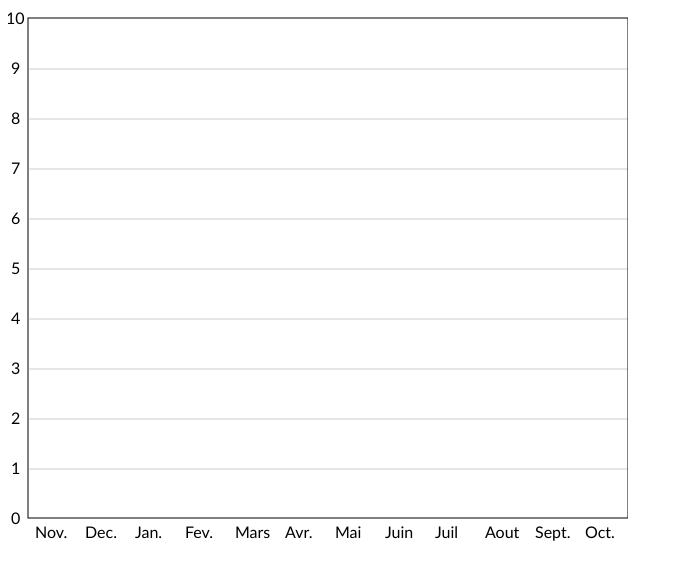
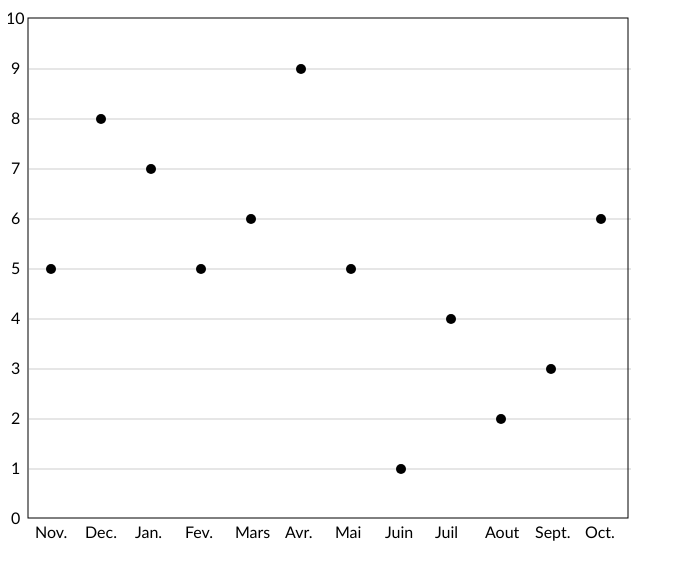
Before and after one commit to dsagnier/projetDecisionnel, a plain HTML site: page index.html in a window 1280 px wide. Shown: the whole page, without its empty margins (0-686 px from the left). Drawn offline with Linux system fonts and the light colour scheme.

Commit message:
Ajout des markers par rapport à la note et au mois

```diff
--- a/index.html
+++ b/index.html
@@ -2,7 +2,7 @@
   <head>
   </head>
   <body>
-    <canvas id="canvas" width="620" height="540">
+    <canvas id="canvas" width="640" height="540">
       <p>Désolé, votre navigateur ne supporte pas Canvas. Mettez-vous à jour</p>
     </canvas>
     <script src="js/chartPersonalized.js"></script>
--- a/js/chartPersonalized.js
+++ b/js/chartPersonalized.js
@@ -1,3 +1,9 @@
+function cadreGlobal(context) {
+  context.strokeRect(0, 0, 640, 540);
+  context.font = "12pt Calibri,Geneva,Arial";
+  context.fillStyle = "#000";
+}
+
 function cadre(context) {
   context.strokeRect(20, 10, 600, 500);
   context.font = "12pt Calibri,Geneva,Arial";
@@ -7,7 +13,6 @@ function cadre(context) {
 function indicateurGauche(context) {
   var xIndicatorLeft = 0;
   var yIndicatorLeft = 0;
-  context.lineWidth = -2;
   for (note=0;note<11;note++){
     xIndicatorLeft = 3;
     yIndicatorLeft = 516-(note*50);
@@ -22,6 +27,7 @@ function indicateurGauche(context) {
       context.moveTo(xIndicatorLeft+18,yIndicatorLeft-5);
       context.lineTo(xIndicatorLeft+620,yIndicatorLeft-5);
       context.stroke();
+      context.lineWidth = "1";
     }
   }
 }
@@ -39,9 +45,20 @@ function indicateurBas(context,monthNumber) {
   }
 }
 
+function placerPoint(context, month, note) {
+  context.beginPath();
+  context.arc(43+(month*50), 511-(note*50), 5, 0, Math.PI * 2);
+  context.fill();
+}
+
 var canvas  = document.querySelector('#canvas');
 var context = canvas.getContext('2d');
 
 cadre(context);
 indicateurGauche(context);
 indicateurBas(context,10);
+//cadreGlobal(context);
+var note=[5,8,7,5,6,9,5,1,4,2,3,6]
+for(var i=0; i<12;i++) {
+  placerPoint(context,i,note[i]);
+}
```
